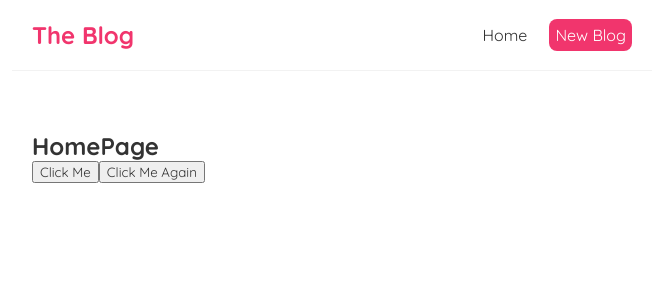
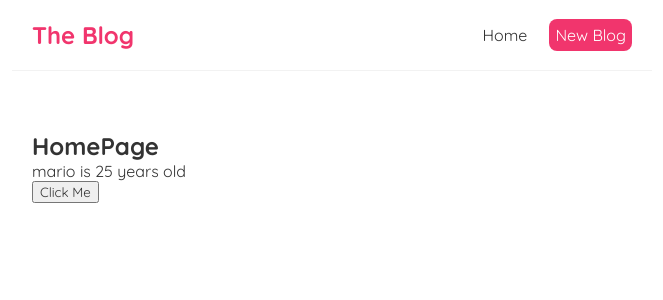
Before and after one commit to harsh007fc/React_1.03, a React (Create React App) app: page / in a window 1280 px wide. Shown: the top 300 px of the page, without its empty margins (308-971 px from the left). Built offline with nearby package versions, Linux system fonts and the light colour scheme.

Commit message:
state added

```diff
--- a/src/components/Home.js
+++ b/src/components/Home.js
@@ -1,19 +1,20 @@
-
+import {useState} from 'react'
 const Home = () => {
 
-    let handleClick = (e) => {
-        console.log('Hello , Friends',e);
+    // let name = 'mario';
+    const [name,setName] = useState('mario');
+    const [age,setAge] = useState(25);
+    let handleClick = () => {
+        setName('Luigi');
+        setAge(32);
     }
-    let handleSecondClick = (name , e) => {
-        console.log('Hello , '+name);
-        console.log(e.target);
-    }
+
     return (
         <>
            <div className="home">
               <h2>HomePage </h2>
+              <p>{name} is {age} years old</p>
               <button onClick={handleClick}>Click Me</button>
-              <button onClick={(e) => {handleSecondClick('Mario',e)}}>Click Me Again</button>
             </div>
         </>
     )
```
